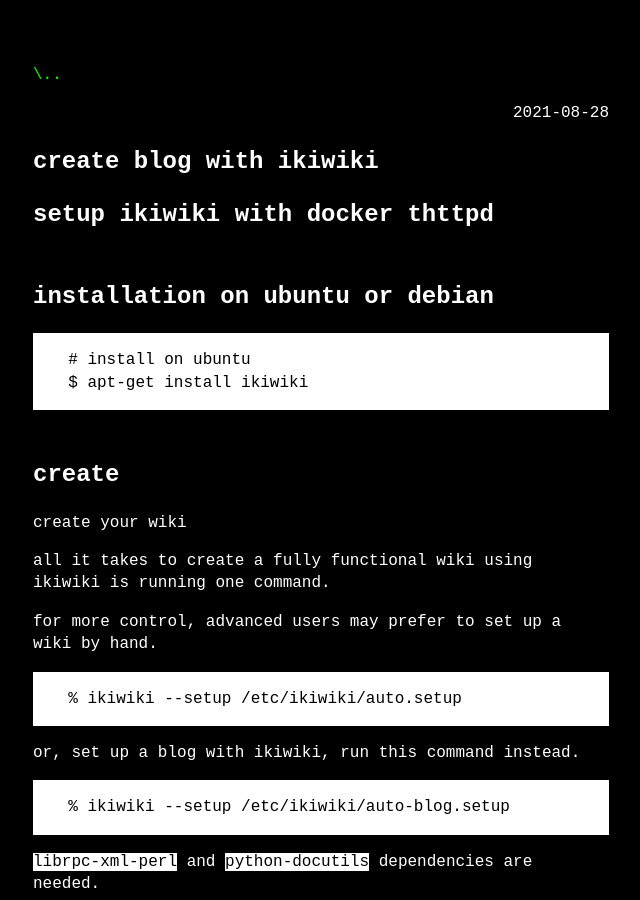
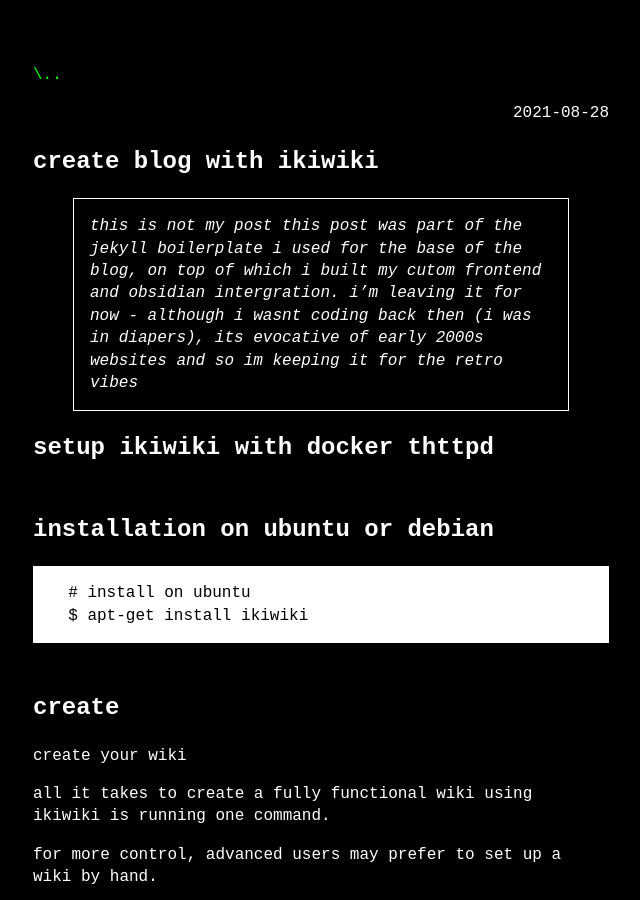
Before and after one commit to DavidDragan1/_blog, a Jekyll site: the page built from _posts/2021-08-28-create-blog-with-ikiwiki.md, in a window 1280 px wide and 900 px high. Shown: the whole window, without its empty margins (319-959 px from the left). Built offline with Jekyll 4.4.1, drawn with Linux system fonts in a browser that asks for light colours; some web fonts are replaced.

Commit message:
Update 2021-08-28-create-blog-with-ikiwiki.md

```diff
--- a/_posts/2021-08-28-create-blog-with-ikiwiki.md
+++ b/_posts/2021-08-28-create-blog-with-ikiwiki.md
@@ -3,6 +3,12 @@ layout: post
 category: tutorials
 slug: Create a blog with ikiwiki
 ---
+
+> THIS IS NOT MY POST
+> this post was part of the jekyll boilerplate i used for the base of the blog, on top of which i built my cutom frontend and obsidian intergration.
+> I'm leaving it for now - although i wasnt coding back then (i was in diapers), its evocative of early 2000s websites and so im keeping it for the retro vibes
+
+
 
 # Setup Ikiwiki with docker thttpd
 
```
